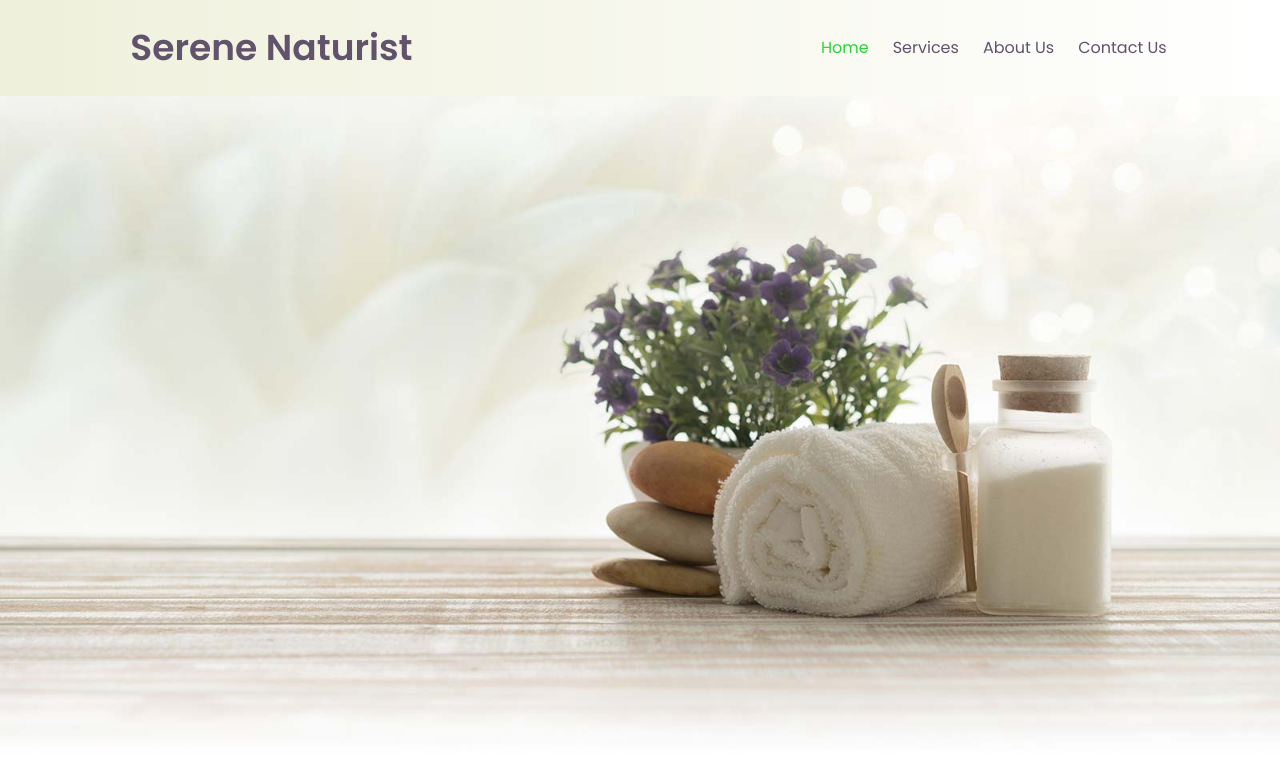
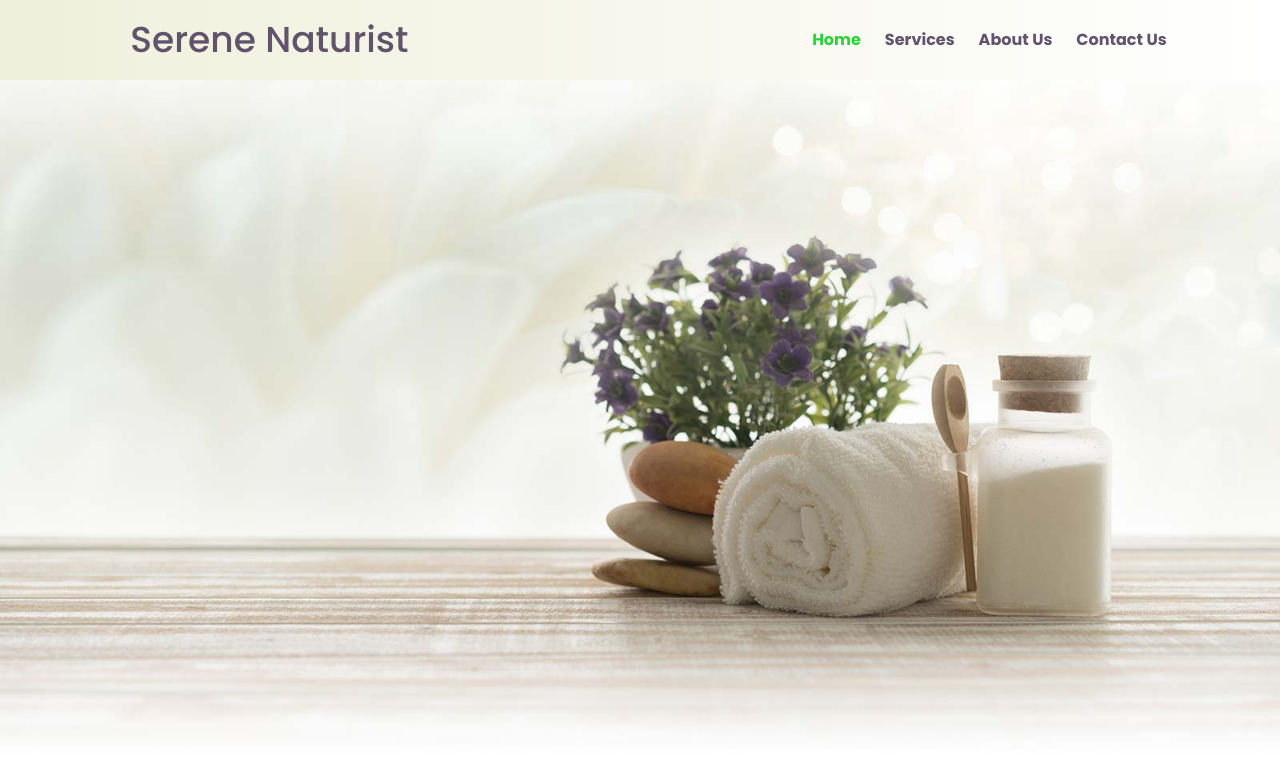
Before and after one commit to YSanj98/serene-naturist-re-design, a React (Vite) app: page / in a window 1280 px wide. Shown: the top 774 px of the page. Built offline with nearby package versions, Linux system fonts and the light colour scheme; a web font is replaced by a local one.

Commit message:
nav bar styles

```diff
--- a/src/components/Navbar/index.tsx
+++ b/src/components/Navbar/index.tsx
@@ -18,15 +18,15 @@ const Navbar = ({ isTopOfPage, selectedPage, setSelectedPage}: Props) => {
 
   return (
     <nav>
-      <div className="${navBarBackground} navbar fixed top-0 z-30 justify-between bg-base-100 py-6 text-primary-100 bg-gradient-to-r from-[#EFF0DB] to-[#FFFFFF]">
+      <div className="${navBarBackground} navbar fixed top-0 z-30 justify-between bg-base-100 py-4 text-primary-100 bg-gradient-to-r from-[#EFF0DB] to-[#FFFFFF]">
         <div className="flex items-center justify-between mx-auto w-5/6 ">
           {/*Temporary Header*/}
           <div className="flex-1">
-            <a className="btn-ghost btn text-4xl normal-case">Serene Naturist</a>
+            <a className="btn-ghost btn font-medium text-4xl normal-case">Serene Naturist</a>
           </div>
           {/* Navbar responsive */}
           {isAboveMediumScreens ? (
-            <div className="flex items-center justify-between space-x-6 text-m">
+            <div className="flex items-center justify-between space-x-6 text-m font-bold">
             <Link
                 page="Home"
                 selectedPage={selectedPage}
@@ -59,7 +59,7 @@ const Navbar = ({ isTopOfPage, selectedPage, setSelectedPage}: Props) => {
 
       {/* MOBILE MENU MODAL */}
       {!isAboveMediumScreens && IsMenuToggled && (
-        <div className="fixed right-0 bottom-0 z-40 h-full w-[300px] bg-primary-100 drop-shadow-xl">
+        <div className="fixed right-0 bottom-0 z-40 h-full w-[300px] bg-gradient-to-r from-[#EFF0DB] to-[#FFFFFF] drop-shadow-xl">
           {/* CLOSE ICON */}
           <div className="flex justify-end p-10 mr-12">
             <button onClick={() => setIsMenuToggled(!IsMenuToggled)}>
@@ -68,7 +68,7 @@ const Navbar = ({ isTopOfPage, selectedPage, setSelectedPage}: Props) => {
           </div>
 
           {/* MENU ITEMS */}
-          <div className="ml-[33%] flex flex-col gap-10 text-2xl text-white">
+          <div className="ml-[33%] flex flex-col gap-20 text-2xl text-primary-100 font-bold">
             <Link
               page="Home"
               selectedPage={selectedPage}
```
